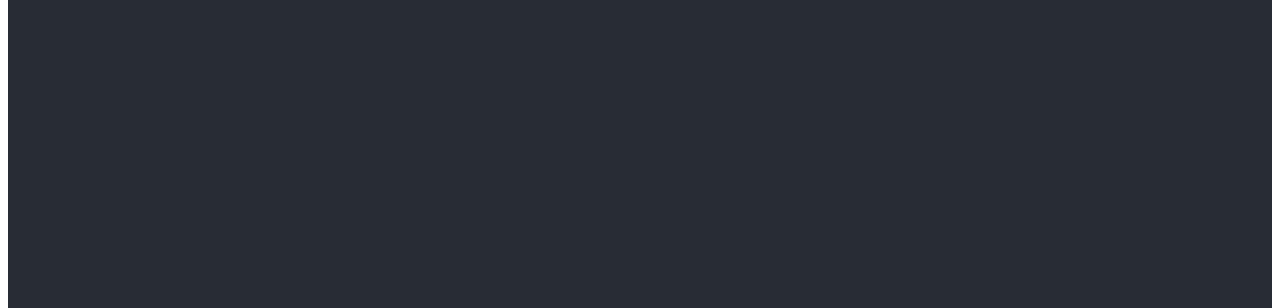
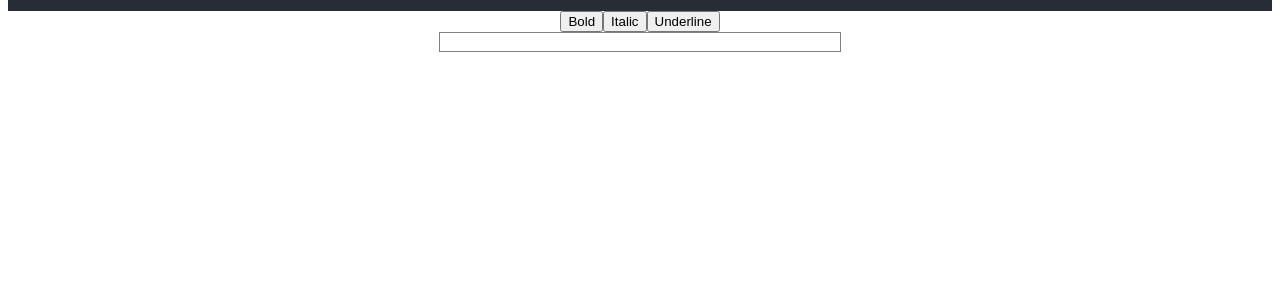
Before and after one commit to jvue96/draft.js, a React app in the folder draftjs-project/: page / in a window 1280 px wide. Shown: the part 79-387 px from the top of the page. Built offline with nearby package versions, Linux system fonts and the light colour scheme.

Commit message:
pasted in code found from:https://codepulse.blog/getting-started-with-draft-js/ to see a visual for how draft.js works. functional code.

```diff
--- a/draftjs-project/src/App/App.css
+++ b/draftjs-project/src/App/App.css
@@ -4,7 +4,6 @@
 
 .App-header {
   background-color: #282c34;
-  min-height: 100vh;
   display: flex;
   flex-direction: column;
   align-items: center;
--- a/draftjs-project/src/App/App.js
+++ b/draftjs-project/src/App/App.js
@@ -1,5 +1,8 @@
 import React from 'react';
 import './App.css';
+
+// draft.js component
+import Draft from "../Draft/Draft";
 
 function App() {
   return (
@@ -7,6 +10,7 @@ function App() {
       <header className="App-header">
         <p> react app baby </p>
       </header>
+      <Draft />
     </div>
   );
 }
--- /dev/null
+++ b/draftjs-project/src/Draft/Draft.js
@@ -0,0 +1,48 @@
+import React, { Component } from "react";
+import { Editor, EditorState, RichUtils } from "draft-js";
+
+
+
+const wrapperStyle = {
+    border: "1px solid gray", // add some border
+    width: "400px", // set fixed width
+    margin: "auto", // aligns the component in the middle
+    textAlign: "left" // start the text from left hand side
+};
+
+class Draft extends Component {
+constructor(props) {
+    super(props);
+    this.state = { editorState: EditorState.createEmpty() };
+    this.onChange = editorState => this.setState({ editorState });
+    this.handleKeyCommand = this.handleKeyCommand.bind(this);
+}
+handleKeyCommand(command) {
+    const { editorState } = this.state;
+    const newState = RichUtils.handleKeyCommand(editorState, command);
+    if (newState) {
+    this.onChange(newState);
+    return true;
+    }
+    return false;
+}
+render() {
+    return (
+    <div>
+        <button onClick={() => this.handleKeyCommand("bold")}>Bold</button>
+        <button onClick={() => this.handleKeyCommand("italic")}>Italic</button>
+        <button onClick={() => this.handleKeyCommand("underline")}>
+        Underline
+        </button>
+        <div style={wrapperStyle}>
+        <Editor
+            editorState={this.state.editorState}
+            onChange={this.onChange}
+            handleKeyCommand={this.handleKeyCommand}
+        />
+        </div>
+    </div>
+    );
+}
+}
+export default Draft;
```
